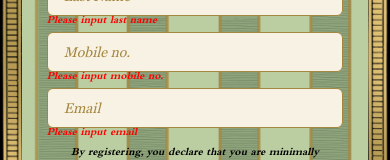
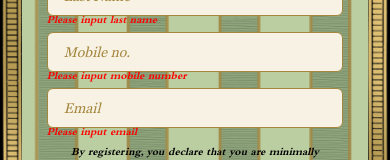
Before and after one commit to viettran-dht/xmas, a React (Create React App) app: page / in a window 390 px wide. Both pictures are taken after a click on the link 195 px from the left and 691 px from the top of the page. Shown: the part 333-493 px from the top of the page. Built offline with nearby package versions, Linux system fonts and the light colour scheme.

Commit message:
update feedback two

```diff
--- a/src/App.css
+++ b/src/App.css
@@ -939,6 +939,12 @@ input[type="number"] {
     font-size: 11px;
     line-height: 16px;
   }
+  #mechanism {
+    width: 88%;
+    left: 50%;
+    bottom: 97px;
+    transform: translateX(-50%);
+  }
 
 }
 
--- a/src/components/Register.tsx
+++ b/src/components/Register.tsx
@@ -62,7 +62,7 @@ function Register({ onRegister }: any) {
                     </div>
                     <div className="form-item position-relative">
                         <input type="tel" value={form.phone} onChange={setFormValue('phone')} placeholder="Mobile no." />
-                        {showValidate && !form.phone && <div className="error-message">Please input mobile no.</div>}
+                        {showValidate && !form.phone && <div className="error-message">Please input mobile number</div>}
                     </div>
                     <div className="form-item position-relative">
                         <input type="email" value={form.email} onChange={setFormValue('email')} id="email" placeholder="Email" />
```
